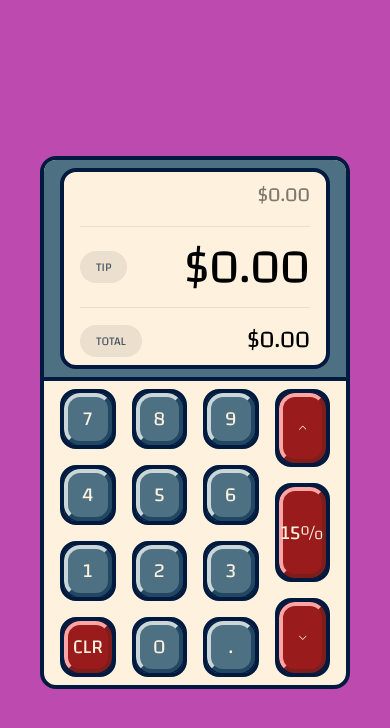
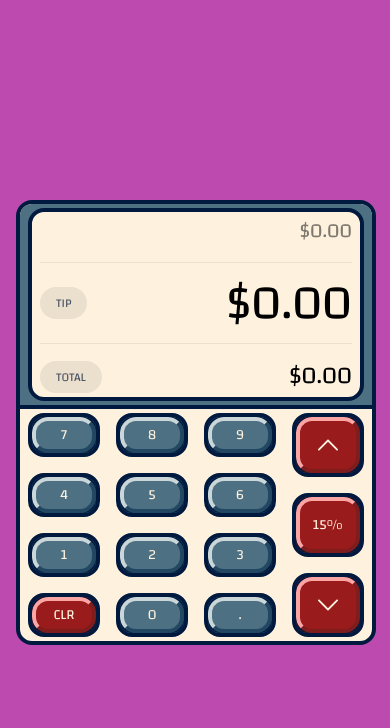
Before and after one commit to jonshipman/tip-calculator, a SvelteKit app: page / in a window 390 px wide. Shown: the top 728 px of the page. Built offline with nearby package versions, Linux system fonts and the light colour scheme.

Commit message:
minwidth

```diff
--- a/src/lib/calculator/button.svelte
+++ b/src/lib/calculator/button.svelte
@@ -51,7 +51,7 @@
 	bind:this={button}
 >
 	<div
-		class="inner {insetClass} {paddingClasses} rounded-2xl w-full select-none cursor-pointer flex items-center justify-center text-xl md:text-4xl"
+		class="inner {insetClass} {paddingClasses} rounded-2xl w-full select-none cursor-pointer flex items-center justify-center text-sm sm:text-xl md:text-4xl"
 	>
 		{value}
 		<slot />
--- a/src/lib/config.ts
+++ b/src/lib/config.ts
@@ -1,4 +1,4 @@
-export const paddingClasses = 'py-2 md:py-4 px-4 md:py-4 md:px-8';
+export const paddingClasses = 'py-1 px-2 sm:py-2 sm:px-4 md:py-4 md:px-8';
 
 export function getBorder(top = false, square = false): string {
 	let classes = 'border-blue-900';
--- a/src/routes/+layout.svelte
+++ b/src/routes/+layout.svelte
@@ -3,7 +3,7 @@
 </script>
 
 <div
-	class="p-10 bg-purple dark:bg-purple-dark dark:text-purple-light h-screen overflow-x-auto flex items-center"
+	class="p-4 bg-purple dark:bg-purple-dark dark:text-purple-light h-screen overflow-x-auto flex items-center"
 >
 	<div class="w-full">
 		<slot />
--- a/src/routes/+page.svelte
+++ b/src/routes/+page.svelte
@@ -36,7 +36,7 @@
 	}
 </script>
 
-<div class="{getBorder()} overflow-hidden bg-tan">
+<div class="{getBorder()} min-w-360 overflow-hidden bg-tan min-w-">
 	<Display>
 		<div class="opacity-50">{formattedEnteredAmount}</div>
 		<div class="py-4 border-t border-b border-tan-800 my-4 flex items-center">
@@ -94,7 +94,7 @@
 
 <div
 	class="hidden border-inset-up-blue active:border-inset-down-blue
- border-inset-up-red active:border-inset-down-red py-2 px-4 md:py-4 md:px-8 border-blue-900 lg:border-t-12 border-t-4 lg:border-12 border-4 rounded-2xl"
+ border-inset-up-red active:border-inset-down-red py-1 px-2 sm:py-2 sm:px-4 md:py-4 md:px-8 border-blue-900 lg:border-t-12 border-t-4 lg:border-12 border-4 rounded-2xl"
 />
 
 <style>
--- a/tailwind.config.js
+++ b/tailwind.config.js
@@ -14,6 +14,9 @@ export default {
 			},
 			borderWidth: {
 				12: '12px'
+			},
+			minWidth: {
+				360: '360px'
 			}
 		}
 	},
```
